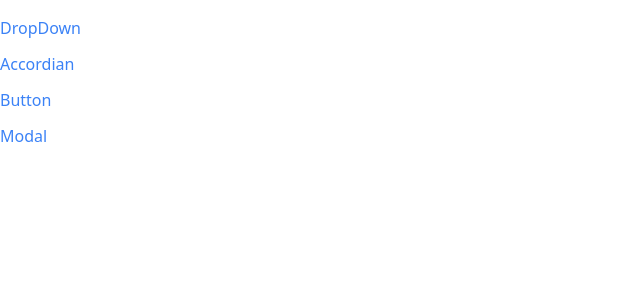
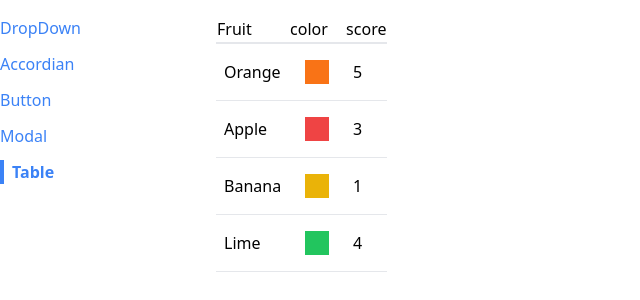
Before and after one commit to nuwan93/react-components, a React (Create React App) app: page /table in a window 1280 px wide. Shown: the top 300 px of the page, without its empty margins (0-640 px from the left). Built offline with nearby package versions, Linux system fonts and the light colour scheme.

Commit message:
reusable table

```diff
--- a/src/App.js
+++ b/src/App.js
@@ -4,6 +4,7 @@
 import ButtonPage from "./pages/ButtonPage";
 import SideBar from "./components/SideBar";
 import ModalPage from "./pages/ModalPage";
+import TablePage from "./pages/TablePage";
 
 const App = () => {
   return (
@@ -22,6 +23,9 @@
         <Route path="/modal">
           <ModalPage />
         </Route>
+        <Route path="/table">
+          <TablePage />
+        </Route>
       </div>
     </div>
   );
--- a/src/components/SideBar.js
+++ b/src/components/SideBar.js
@@ -6,6 +6,7 @@
     { label: "Accordian", path: "/accordian" },
     { label: "Button", path: "/button" },
     { label: "Modal", path: "/modal" },
+    { label: "Table", path: "/table" },
   ];
 
   const renderLinks = links.map((link) => {
--- /dev/null
+++ b/src/components/Table.js
@@ -0,0 +1,34 @@
+const Table = ({ data, config, keyFn }) => {
+  const renderTableHeader = config.map((column) => {
+    return <td key={column.label}>{column.label}</td>;
+  });
+
+  const renderTableData = data.map((rowData) => {
+    const renderedCells = config.map((column) => {
+      return (
+        <td key={column.label} className="p-2">
+          {column.render(rowData)}
+        </td>
+      );
+    });
+
+    return (
+      <tr className="border-b" key={keyFn(rowData)}>
+        {renderedCells}
+      </tr>
+    );
+  });
+
+  return (
+    <div>
+      <table className="table-auto border-spacing-2">
+        <thead>
+          <tr className="border-b-2">{renderTableHeader}</tr>
+        </thead>
+        <tbody>{renderTableData}</tbody>
+      </table>
+    </div>
+  );
+};
+
+export default Table;
--- /dev/null
+++ b/src/pages/TablePage.js
@@ -0,0 +1,27 @@
+import Table from "../components/Table";
+
+const TablePage = () => {
+  const data = [
+    { name: "Orange", color: "bg-orange-500", score: 5 },
+    { name: "Apple", color: "bg-red-500", score: 3 },
+    { name: "Banana", color: "bg-yellow-500", score: 1 },
+    { name: "Lime", color: "bg-green-500", score: 4 },
+  ];
+
+  const config = [
+    { label: "Fruit", render: (fruit) => fruit.name },
+    {
+      label: "color",
+      render: (fruit) => <div className={`p-3 m-2 ${fruit.color}`}></div>,
+    },
+    { label: "score", render: (fruit) => fruit.score },
+  ];
+
+  const keyFn = (fruit) => {
+    return fruit.name;
+  };
+
+  return <Table data={data} config={config} keyFn={keyFn} />;
+};
+
+export default TablePage;
```
